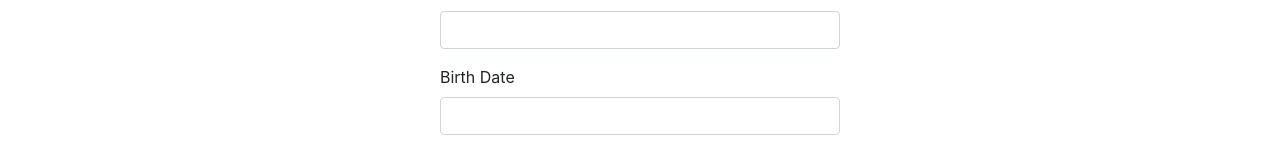
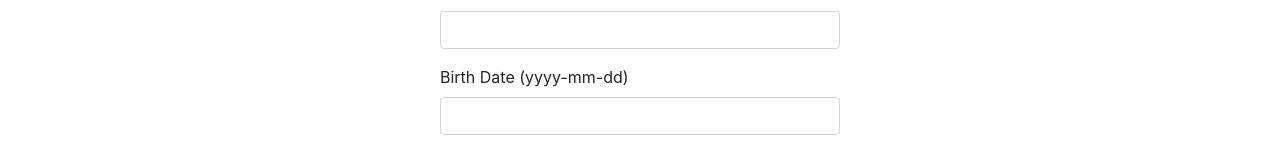
Before and after one commit to hillc255/CastingApp, an Angular app in the folder frontend/: page /add2 in a window 1280 px wide. Shown: the part 179-334 px from the top of the page. Built offline with nearby package versions, Linux system fonts and the light colour scheme.

Commit message:
Update html date tag

```diff
--- a/frontend/src/app/components/actor-details/actor-details.component.html
+++ b/frontend/src/app/components/actor-details/actor-details.component.html
@@ -26,7 +26,7 @@
         </div>
 
         <div class="form-group">
-          <label for="birth_date">Birth Date</label>
+          <label for="birth_date">Birth Date (yyyy-mm-dd)</label>
           <input
             type="text"
             class="form-control"
--- a/frontend/src/app/components/add-actor/add-actor.component.html
+++ b/frontend/src/app/components/add-actor/add-actor.component.html
@@ -27,7 +27,7 @@
         </div>
 
         <div class="form-group">
-            <label for="birth_date">Birth Date</label>
+            <label for="birth_date">Birth Date (yyyy-mm-dd)</label>
             <input
               type="text"
               class="form-control"
--- a/frontend/src/app/components/add-movie/add-movie.component.html
+++ b/frontend/src/app/components/add-movie/add-movie.component.html
@@ -15,7 +15,7 @@
         </div>
 
         <div class="form-group">
-            <label for="release_date">Release Date</label>
+            <label for="release_date">Release Date (yyyy-mm-dd)</label>
             <input
               type="text"
               class="form-control"
```
